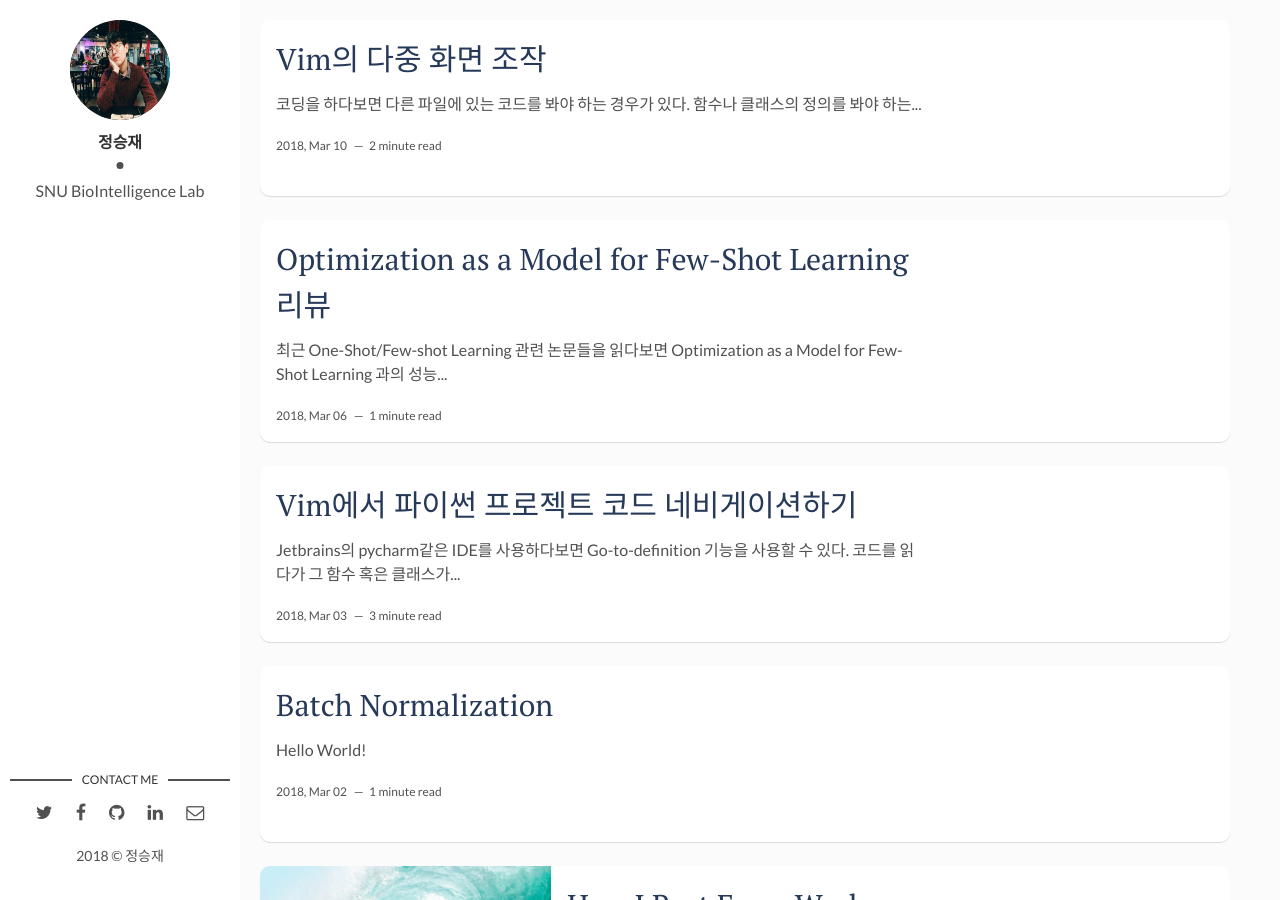
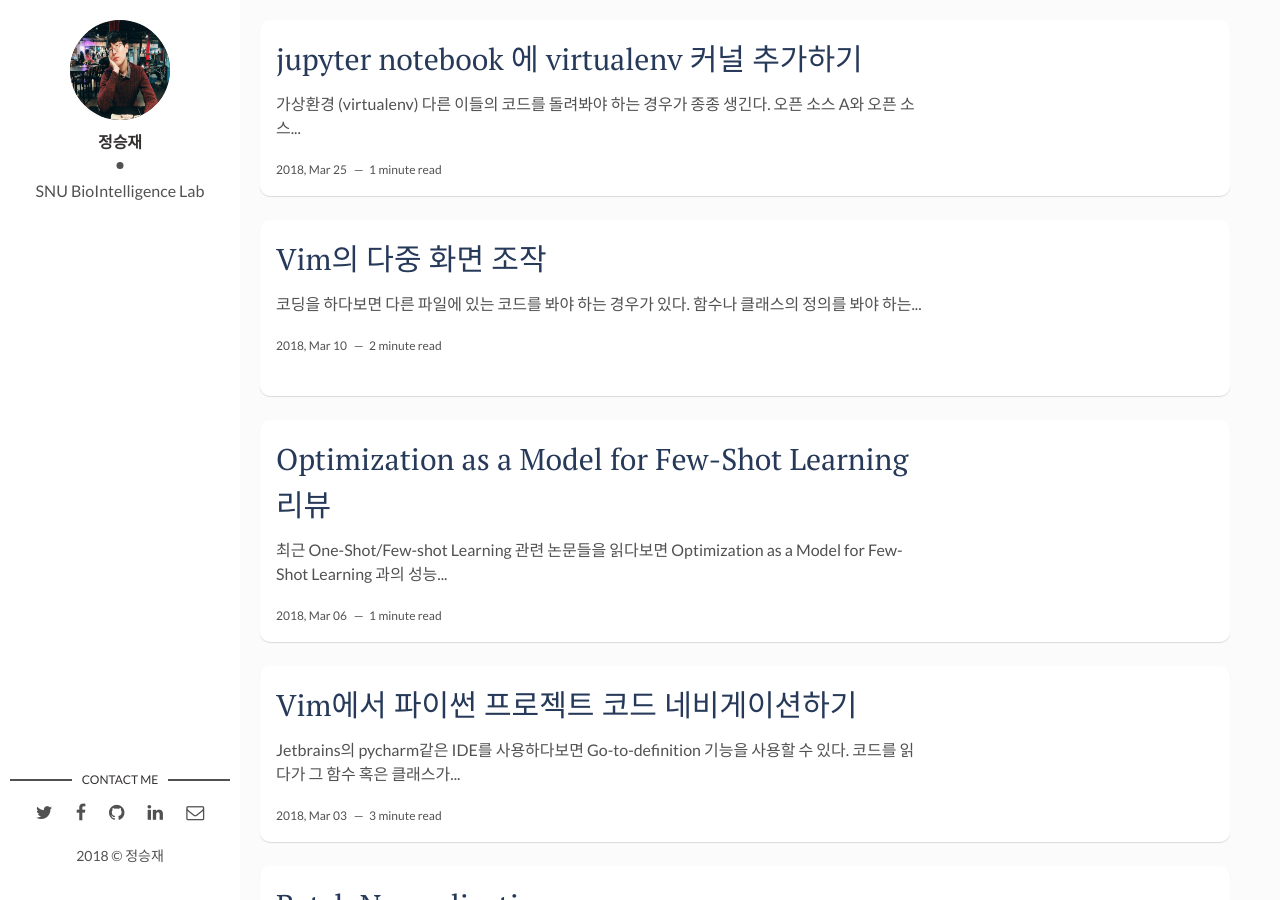
Before and after one commit to seanexp/seanexplode.github.io, a Jekyll site: the page built from index.html, in a window 1280 px wide and 900 px high. Built offline with Jekyll 4.4.1, drawn with Linux system fonts in a browser that asks for light colours; the list of posts is cut into pages by our own code.

Commit message:
add new post

```diff
--- /dev/null
+++ b/_includes/image.html
@@ -0,0 +1,6 @@
+<table class="image">
+<figure class="image">
+	<img src="{{ include.url }}" alt="{{ include.description }}">
+	<figcaption>{{ include.description }}</figcaption>
+</figure>
+</table>
--- a/_posts/2018-03-06-Optimization-as-a-model-for-few-shot-learning.markdown
+++ b/_posts/2018-03-06-Optimization-as-a-model-for-few-shot-learning.markdown
@@ -24,3 +24,5 @@ tags: [Meta Learning, Few-shot Learning]
 2. Random initialization을 한다. 이것은 적은 수의 그레디언트 업데이트로 좋은 해를 얻기 어렵게 만든다.
 
 그렇다면 이제부터 풀어야 하는 문제는 명확하다. **1)** 적은 수의 그레디언트 업데이트로도 학습이 잘 될 수 있도록 하는 업데이트 규칙을 만든다. **2)** 적은 수의 그레디언트 업데이트만으로 최적해가 될 수 있는 초기값을 찾는다.
+
+{% include image.html url="/assets/img/meta-learning-setup.png" description="메타러닝의 데이터 구성" %}
--- a/_posts/2018-03-10-vim-multiple-windows.markdown
+++ b/_posts/2018-03-10-vim-multiple-windows.markdown
@@ -34,7 +34,7 @@ tags: [Vim, ]
 
 화면을 새로 생성하고 나면 다음과 같이 화면이 좁아 코드가 읽기 힘들어서 터미널의 크기를 크게 키우고 싶을 때가 있다.
 
-![화면이 작아 읽기 어려운 코드]({{ "/assets/img/vim_multiple_window/hard_to_read.png" | absolute_url }})
+![화면이 작아 읽기 어려운 코드]({{ "/assets/img/vim_multiple-window/hard-to-read.png" | absolute_url }})
 
 그래서 화면의 크기를 키우고 나면 다음과 같이 왼쪽 코드는 화면의 크기가 여전히 작음을 볼 수 있다.
 
--- /dev/null
+++ b/_posts/2018-03-25-add-new-virtualenv-kernel-on-jupyter-notebook.markdown
@@ -0,0 +1,45 @@
+---
+layout: post
+title: jupyter notebook 에 virtualenv 커널 추가하기
+date: 2018-03-25
+description: 가상환경의 이점을 jupyter notebook에서도 누릴 수 있도록 커널을 추가한다.
+tags: [jupyter notebook, ]
+---
+
+## 가상환경 (virtualenv)
+
+다른 이들의 코드를 돌려봐야 하는 경우가 종종 생긴다. 오픈 소스 A와 오픈 소스 B를 동시에 돌려보고 싶은 경우를 생각해보자. 오픈 소스 A는 python2.7, tensorflow1.3 로 만들어지고 오픈 소스 B는 python3.6, tensorflow1.5 로 만들어졌다. 이런 경우에는 참 난감하다. 어느 버전의 파이썬을 쓸지, 어느 버전의 tensowflow를 설치해야 할지 모르기 때문이다. **virtualenv (가상환경)** 은 이런 상황을 해결하는데 있어 정말 유용한 도구이다. [The Hitchhiker's Guide to Python](http://docs.python-guide.org/en/latest/dev/virtualenvs/) 에 다음과 같은 설명이 있다.
+
+> **virtualenv**는 독립적인 파이썬 환경을 만들어주는 도구이다. **virtualenv**는 파이썬 프로젝트가 필요로 하는 패키지를 사용할 수 있도록 필요한 실행파일을 포함하는 폴더를 만든다.
+
+그러니까, virtualenv는 오픈 소스 A와 오픈 소스 B에 각각 독립적인 환경을 만들어주는 도구라고 생각하면 될 것 같다.
+
+## 가상환경 만들기
+
+앞으로의 글에서는 여러분이 [Anaconda](https://www.anaconda.com/download/)를 설치했다고 가정하고 설명한다.
+
+**conda** 명령어를 사용하여 가상환경을 만드는 것은 아주 간단하다.
+
+{% highlight bash %}
+$ conda create --name myenv
+{% endhighlight %}
+
+이제 *myenv*라는 이름의 virtualenv가 생성되었다. virtualenv의 파이썬 버전을 설정하고 싶다면 다음과 같이 만들 수 있다.
+
+{% highlight bash %}
+$ conda create --name myenv python=3.5
+{% endhighlight %}
+
+그러면 파이썬 버전이 3.5인 *myenv*라는 이름의 virtualenv가 생성된다. 만들어진 virtualenv에 들어가기 위한 방법은 다음과 같다.
+
+{% highlight bash %}
+$ source activate myenv
+{% endhighlight %}
+
+*myenv* 대신 자신의 virtualenv 이름을 쓰면 된다. virtualenv에서 빠져나오기 위해서는
+
+{% highlight bash %}
+$ source deactivate
+{% endhighlight %}
+
+라고 치면 된다.
```
Also changed, not shown: other parts of _posts/2018-03-06-Optimization-as-a-model-for-few-shot-learning.markdown (+1 -1 lines), assets/img/left_is_still_small.png (added), assets/img/meta-learning-setup.png (added), assets/img/vim-multiple-window/hard-to-read.png (added).
